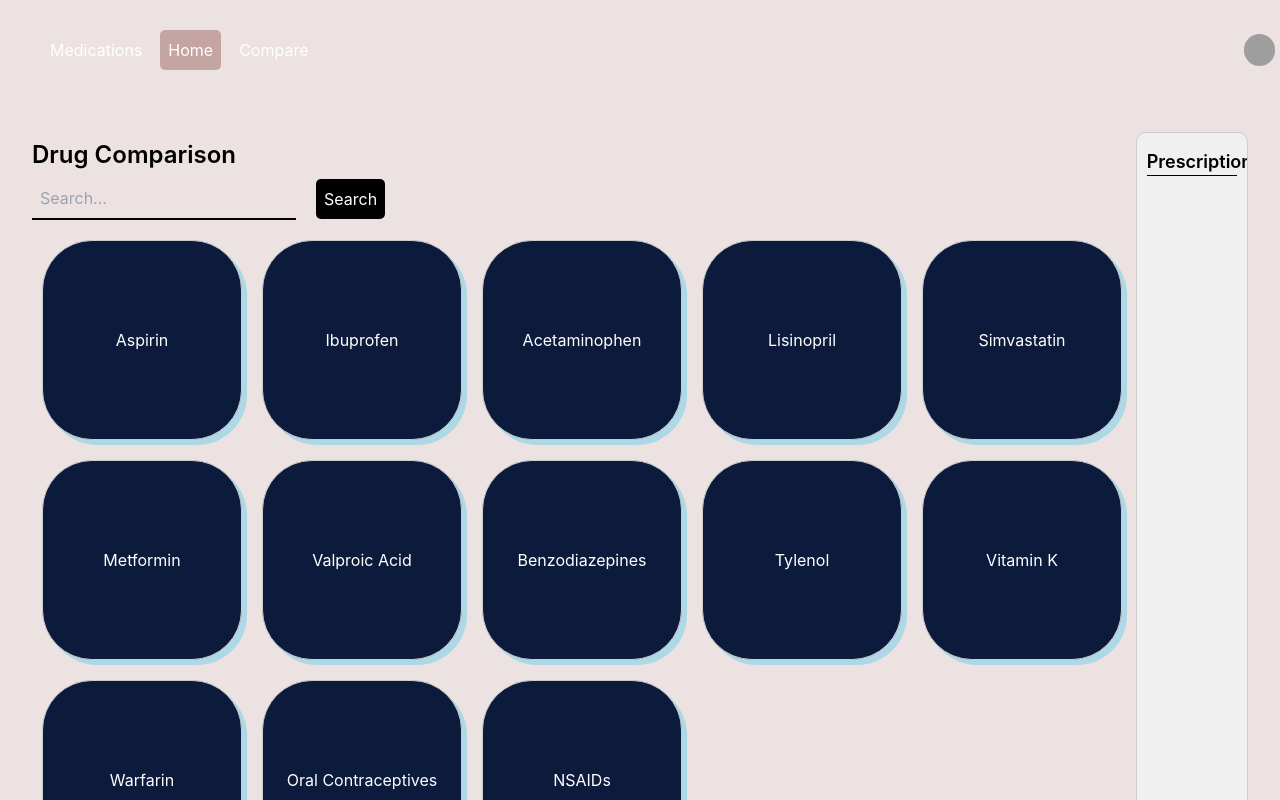
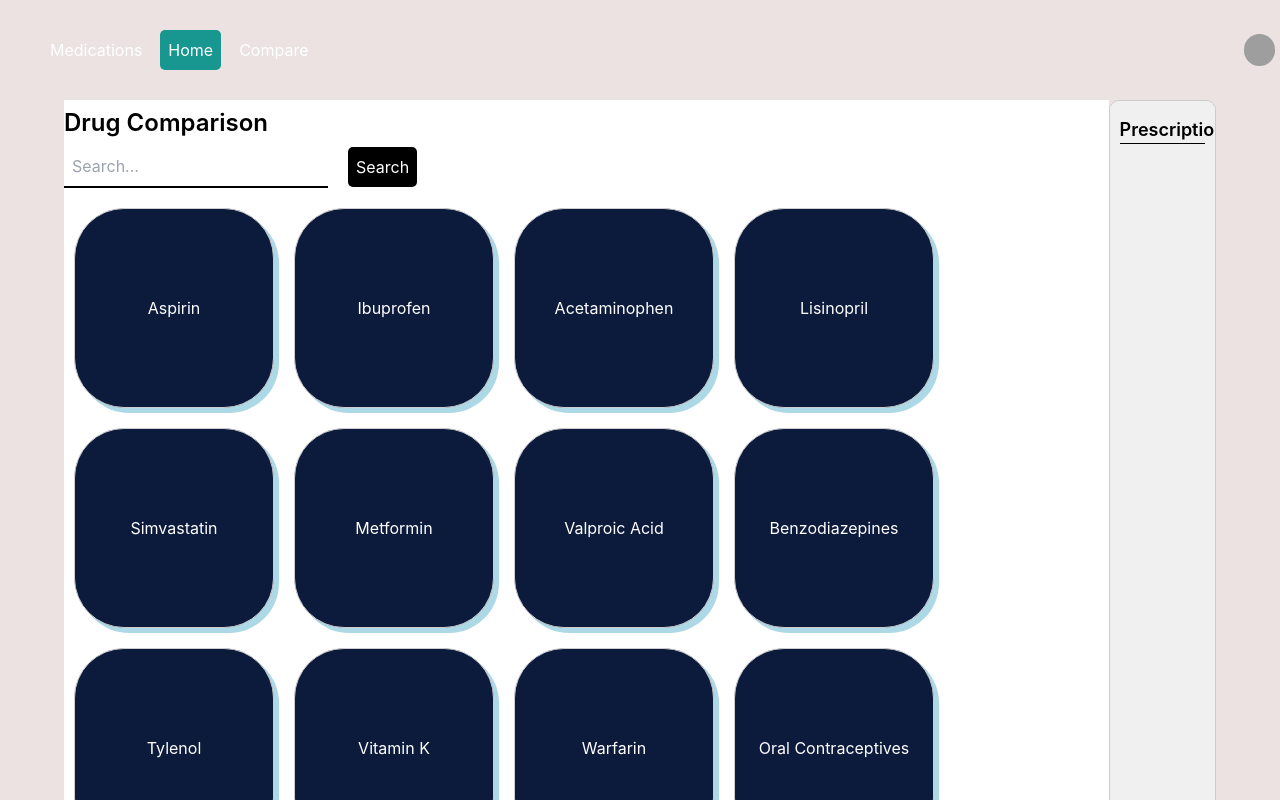
Before and after one commit to Silicon-Smugglers/Front-End, a React (Create React App) app: page /compare in a window 1280 px wide. Shown: the top 800 px of the page. Built offline with nearby package versions, Linux system fonts and the light colour scheme; grey boxes are pictures that could not be loaded.

Commit message:
Add minor change

```diff
--- a/src/css/NavBar.css
+++ b/src/css/NavBar.css
@@ -40,5 +40,5 @@
 
 
 .NavigationBarItem.Selected {
-    background-color: rgb(197, 164, 164);
+    background-color: #189791;
 }
--- a/src/pages/css/Compare.css
+++ b/src/pages/css/Compare.css
@@ -1,8 +1,10 @@
 .CompareContainer {
-  padding: 2rem;
   display: flex;
   flex-direction: row;
   justify-content: space-between;
+  margin-left: 4rem;
+  margin-right: 4rem;
+  margin-bottom: 4rem;
 }
 
 .CompareContainer h1 {
@@ -31,6 +33,10 @@
 .CompareContent {
   display: flex;
   justify-content: center;
+}
+
+.MainContent {
+  background-color: white;
 }
 
 .tile-container {
```
